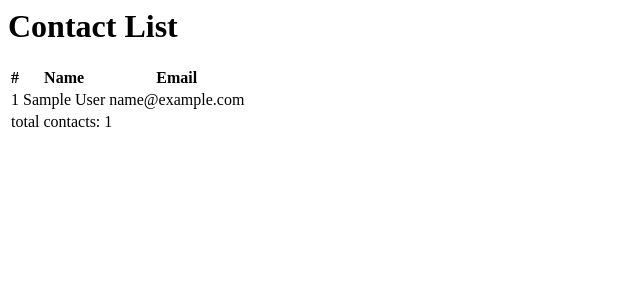
After one commit to elkangaroo/phalcon-demo-contactlist, a PHP site: template app/views/contacts/index.phtml in a window 1280 px wide. The commit adds this page. Shown: the top 300 px of the page, without its empty margins (0-640 px from the left). Run offline with PHP 8.4, Linux system fonts and the light colour scheme; the template is opened without the code that fills it: most values are stand-ins (such as "Sample title", 1, 10 or a date in 2020); data that the repository does not hold is empty.

Commit message:
Render contact list; add contacts with fake data

```diff
--- a/app/controllers/IndexController.php
+++ b/app/controllers/IndexController.php
@@ -6,6 +6,5 @@ class IndexController extends Controller
 {
     public function indexAction()
     {
-        $this->view->customers = Customers::find();
     }
 }
--- a/app/models/Customers.php
+++ b/app/models/Contacts.php
@@ -2,7 +2,7 @@
 
 use Phalcon\Mvc\Model;
 
-class Customers extends Model
+class Contacts extends Model
 {
     public $id;
     public $firstName;
--- /dev/null
+++ b/app/views/contacts/index.phtml
@@ -0,0 +1,34 @@
+<?php
+
+echo "<h1>Contact List</h1>";
+
+echo $this->tag->linkTo(['contacts/create', 'Add a contact', 'class' => 'btn btn-primary']);
+
+if ($contacts->count() > 0) {
+?>
+    <table class="table table-bordered table-hover">
+        <thead class="thead-light">
+        <tr>
+            <th>#</th>
+            <th>Name</th>
+            <th>Email</th>
+        </tr>
+        </thead>
+        <tfoot>
+        <tr>
+            <td colspan="3">total contacts: <?php echo $contacts->count(); ?></td>
+        </tr>
+        </tfoot>
+        <tbody>
+        <?php foreach ($contacts as $contact) { ?>
+            <tr>
+                <td><?php echo $contact->id; ?></td>
+                <td><?php echo $contact->first_name . ' ' . $contact->last_name; ?></td>
+                <td><?php echo $contact->email; ?></td>
+            </tr>
+        <?php } ?>
+        </tbody>
+    </table>
+<?php
+}
+?>
--- a/app/views/index/index.phtml
+++ b/app/views/index/index.phtml
@@ -1 +1,2 @@
-<?php echo "<h1>Hello Phalcon, I am your view!</h1>";
+<h1>Hello Phalcon, I am your view!</h1>
+<?php echo $this->tag->linkTo(['contacts', 'View your contacts here.']); ?>
--- /dev/null
+++ b/composer.json
@@ -0,0 +1,5 @@
+{
+    "require": {
+        "fzaninotto/faker": "^1.8"
+    }
+}
--- a/public/index.php
+++ b/public/index.php
@@ -10,6 +10,8 @@ use Phalcon\Url as UrlProvider;
 
 define('BASE_PATH', dirname(__DIR__));
 define('APP_PATH', BASE_PATH . '/app');
+
+require BASE_PATH . '/vendor/autoload.php';
 
 $loader = new Loader();
 $loader->registerDirs([
```
Also changed, not shown: app/controllers/ContactsController.php (added, +33 -0 lines), README.md, app/storage/database.db, 1 other file.
